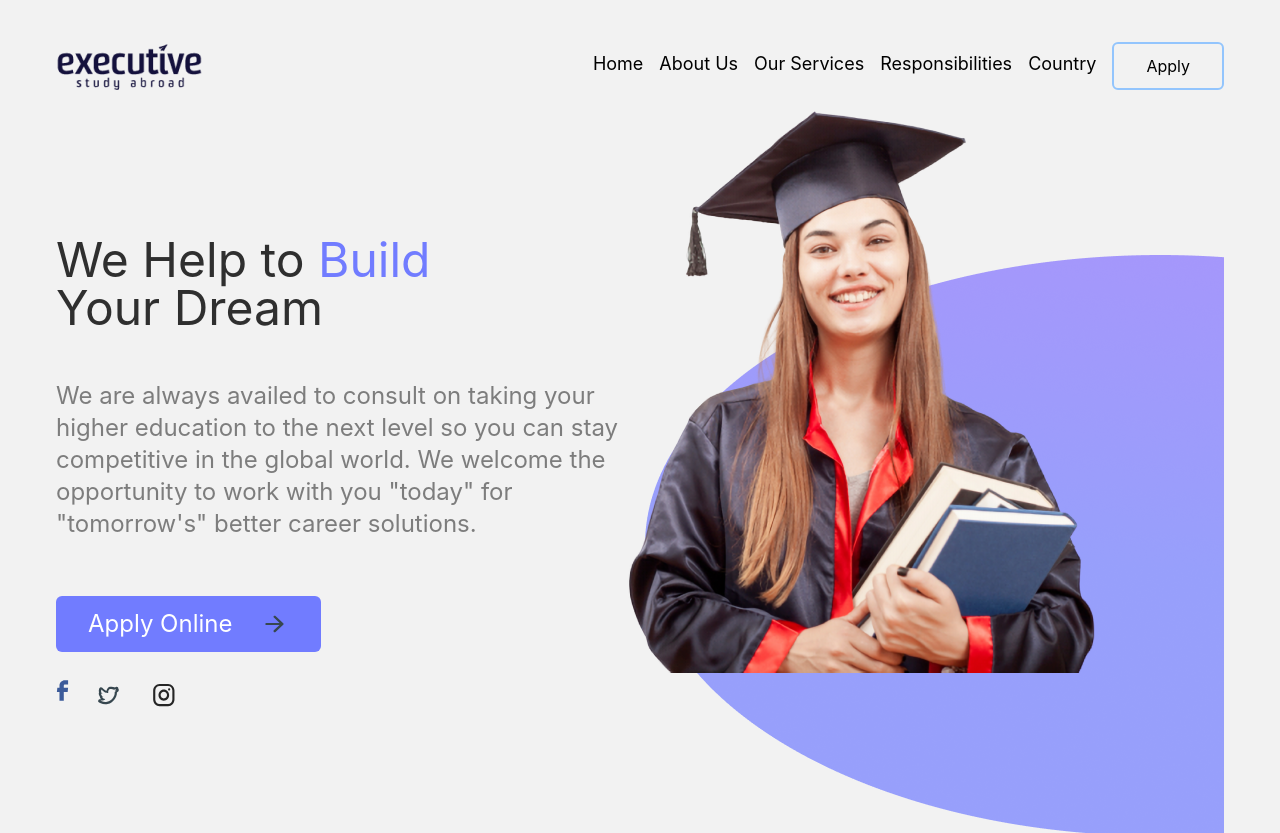
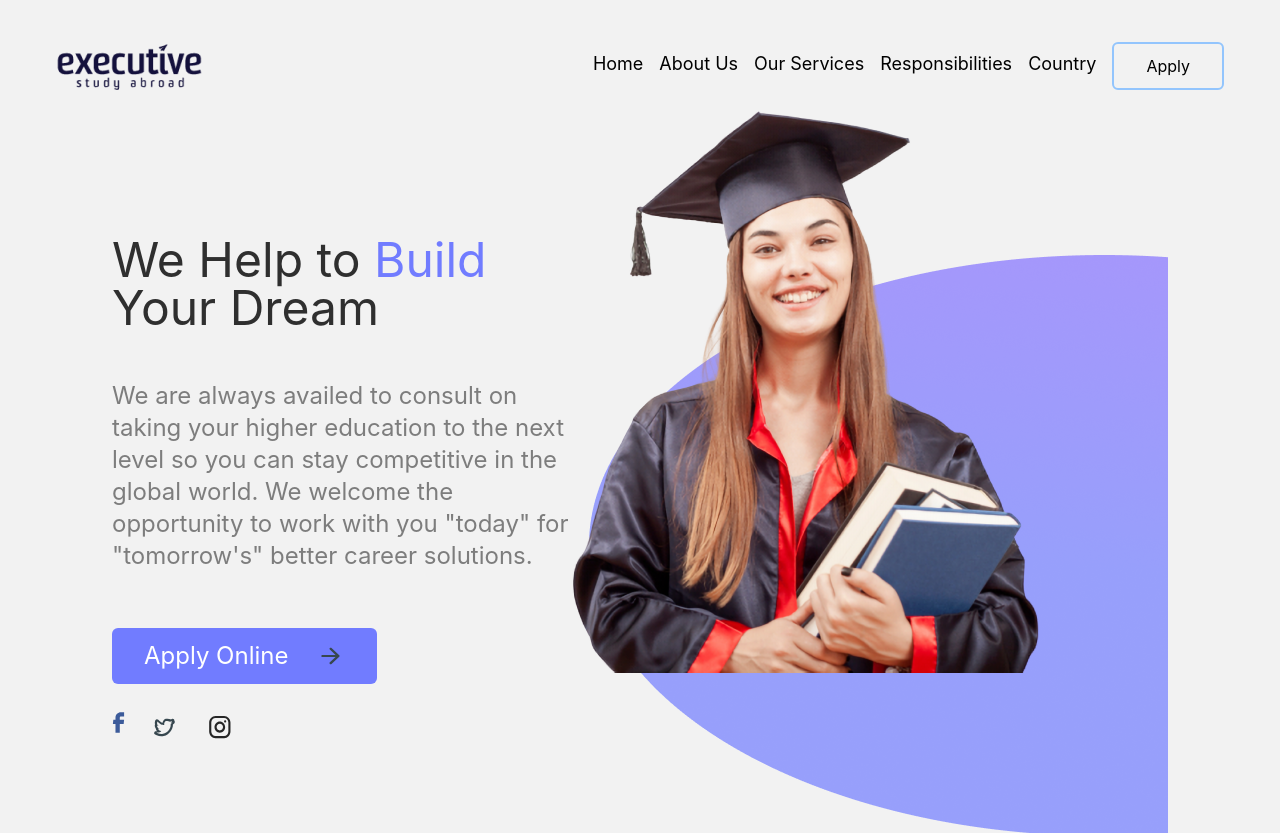
Before and after one commit to luigimorel/study, a React (Create React App) app: page / in a window 1280 px wide. Shown: the top 833 px of the page. Built offline with nearby package versions, Linux system fonts and the light colour scheme; what @tailwindcss/typography would draw is missing.

Commit message:
change layout for hero section

```diff
--- a/src/components/Hero.jsx
+++ b/src/components/Hero.jsx
@@ -26,7 +26,7 @@ const HeroSection = () => {
     },
   ];
   return (
-    <div className="flex sm:flex-row flex-col  justify-between  sm:mt-18  sm:mt-36">
+    <div className="flex sm:mx-14 mx-6 sm:flex-row flex-col  justify-between  sm:mt-18  sm:mt-36">
       <div>
         <h3 className="text-tertiary text-5xl mb-12">
           We Help to <span className="text-primary">Build</span>
```
